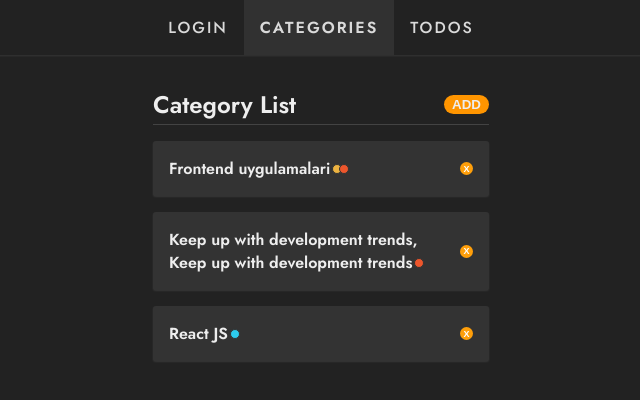
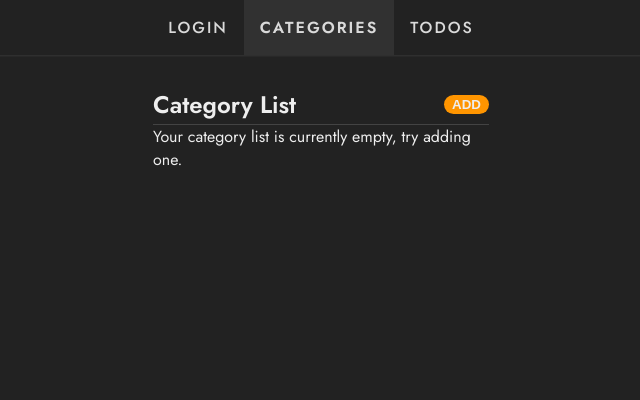
Before and after one commit to patika-167-react-bootcamp/hw-week-4-emre-ozgun, a React (Create React App) app: page /categories in a window 1280 px wide. Shown: the top 400 px of the page, without its empty margins (319-959 px from the left). Built offline with nearby package versions, Linux system fonts and the light colour scheme.

Commit message:
setup jwt token

```diff
--- a/src/category-context.tsx
+++ b/src/category-context.tsx
@@ -65,7 +65,7 @@ export const CategoryContext = createContext<CategoryContextType>({
 });
 
 export const CategoryProvider: React.FC = ({ children }) => {
-	const [categories, setCategories] = useState<Category[]>(initialCategories);
+	const [categories, setCategories] = useState<Category[]>([] as Category[]);
 
 	const addCategory = (newCategory: Category) => {
 		setCategories((prev) => [newCategory, ...prev]);
--- a/src/components/UserForms/RegisterForm.tsx
+++ b/src/components/UserForms/RegisterForm.tsx
@@ -34,27 +34,29 @@ export const RegisterForm = ({ setFormType }: Props) => {
 		}
 	}, [credentials.username, credentials.password, credentials.passwordConfirm]);
 
-	const testPost = async (token: string) => {
+	// TEST - COOKIES
+
+	//	/category - POST
+	const testPost = async () => {
+		// mock post
 		const title = {
 			title: 'hello from client side',
 		};
 
-		const category = await axios.post(`${baseUrl}/category`, title, {
-			headers: { Authorization: `Bearer ${token}` },
-		});
-		console.log('after post category', category.data);
+		const category = await axios.post(`${baseUrl}/category`, title);
+		//CORS error
+		console.log(category.data);
 	};
 
+	// /auth/register - POST
 	const postRegister = async (credentials: Credentials) => {
-		const response = await axios.post(`${baseUrl}/auth/register`, credentials, {
-			withCredentials: false,
-		});
+		const response = await axios.post(`${baseUrl}/auth/register`, credentials);
 
 		const token = response.data.token;
+		axios.defaults.headers.common['Authorization'] = `Bearer ${token}`;
+		console.log(response.data);
 
-		console.log('token', token);
-
-		testPost(token);
+		testPost();
 	};
 
 	const handleRegisterSubmit = (e: React.FormEvent<HTMLFormElement>) => {
```
